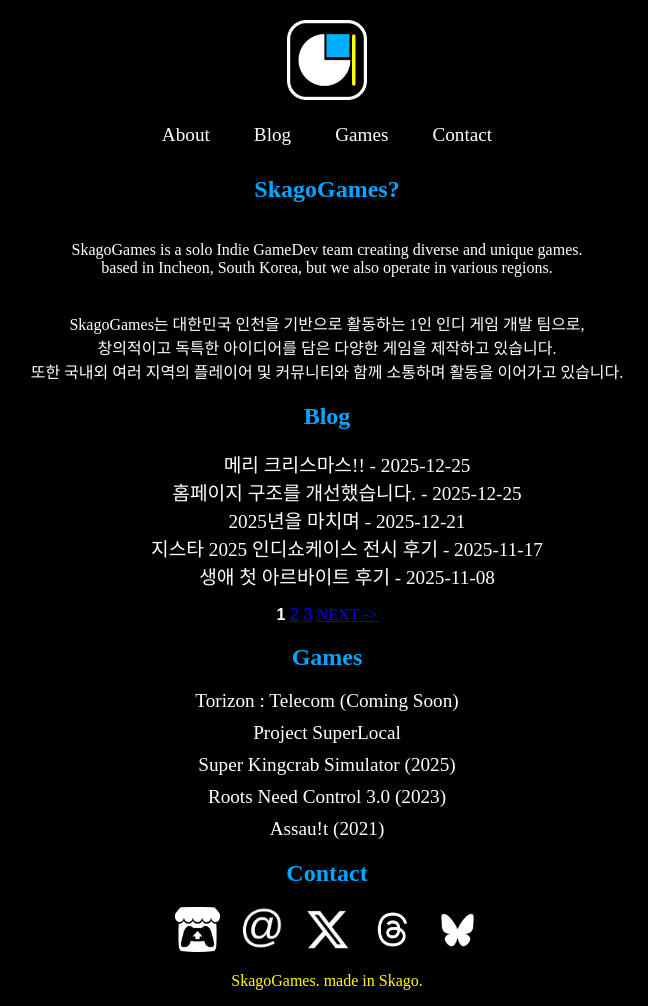
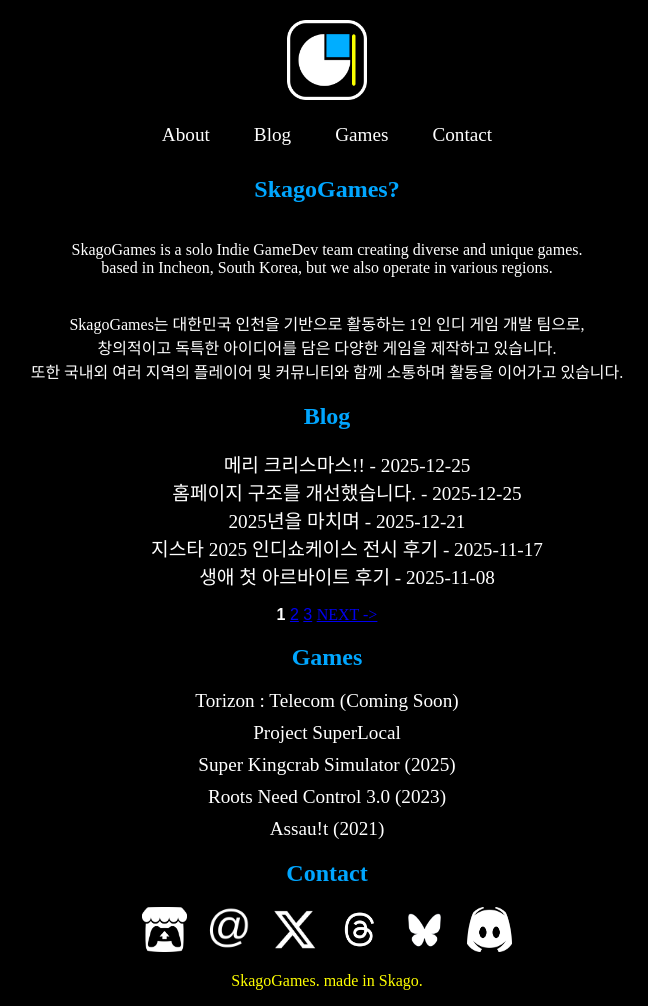
Before and after one commit to ApexNAM/ApexNAM.github.io, a Jekyll site: the page built from index.html, in a window 1280 px wide and 1006 px high. Shown: the whole window, without its empty margins (313-961 px from the left). Built offline with Jekyll 4.4.1, drawn with Linux system fonts in a browser that asks for light colours; some web fonts are replaced; the list of posts is cut into pages by our own code.

Commit message:
디스코드 채널 추가

```diff
--- a/index.html
+++ b/index.html
@@ -99,11 +99,15 @@ description: "SkagoGames 페이지에 방문해주셔서 감사합니다."
                     <a href="https://x.com/Skago_CyberApex" target="_blank" aria-label="GitHub">
                         <img src="/srcs/imgs/sns_logos/X_logo_2023_(white).png" alt="GitHub">
                     </a>
-                    <a href="https://www.threads.com/@cyberapex6344" target="_blank" aria-label="Twitter">
-                        <img src="/srcs/imgs/sns_logos/Threads_(app).png" alt="Twitter">
+                    <a href="https://www.threads.com/@cyberapex6344" target="_blank" aria-label="X">
+                        <img src="/srcs/imgs/sns_logos/Threads_(app).png" alt="X">
                     </a>
                     <a href="https://bsky.app/profile/cyberapex6344.bsky.social" target="_blank" aria-label="Instagram">
                         <img src="/srcs/imgs/sns_logos/Bluesky_Logo.svg.png" alt="Instagram">
+                    </a>
+
+                    <a href="https://discord.gg/j23bms7V73" target="_blank" aria-label="Discord">
+                        <img src="/srcs/imgs/sns_logos/Discord.png" alt="Discord">
                     </a>
 
                 </div>
```
Also changed, not shown: srcs/imgs/sns_logos/Discord.png (added).
